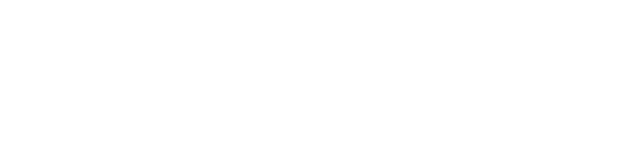
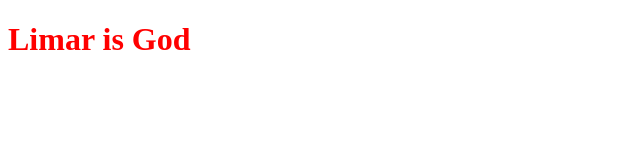
Before and after one commit to iLimar-git/first-ilimar-s-git, a plain HTML site: page index.html in a window 1280 px wide. Shown: the whole page, without its empty margins (0-640 px from the left). Drawn offline with Linux system fonts and the light colour scheme.

Commit message:
Добавили заголовок первого уровня

```diff
--- a/index.html
+++ b/index.html
@@ -6,6 +6,6 @@
 	<link rel="stylesheet" href="style.css">
 </head>
 <body>
-
+	<h1>Limar is God</h1>
 </body>
 </html>
--- a/style.css
+++ b/style.css
@@ -0,0 +1,3 @@
+h1 {
+	color: red;
+}
```
